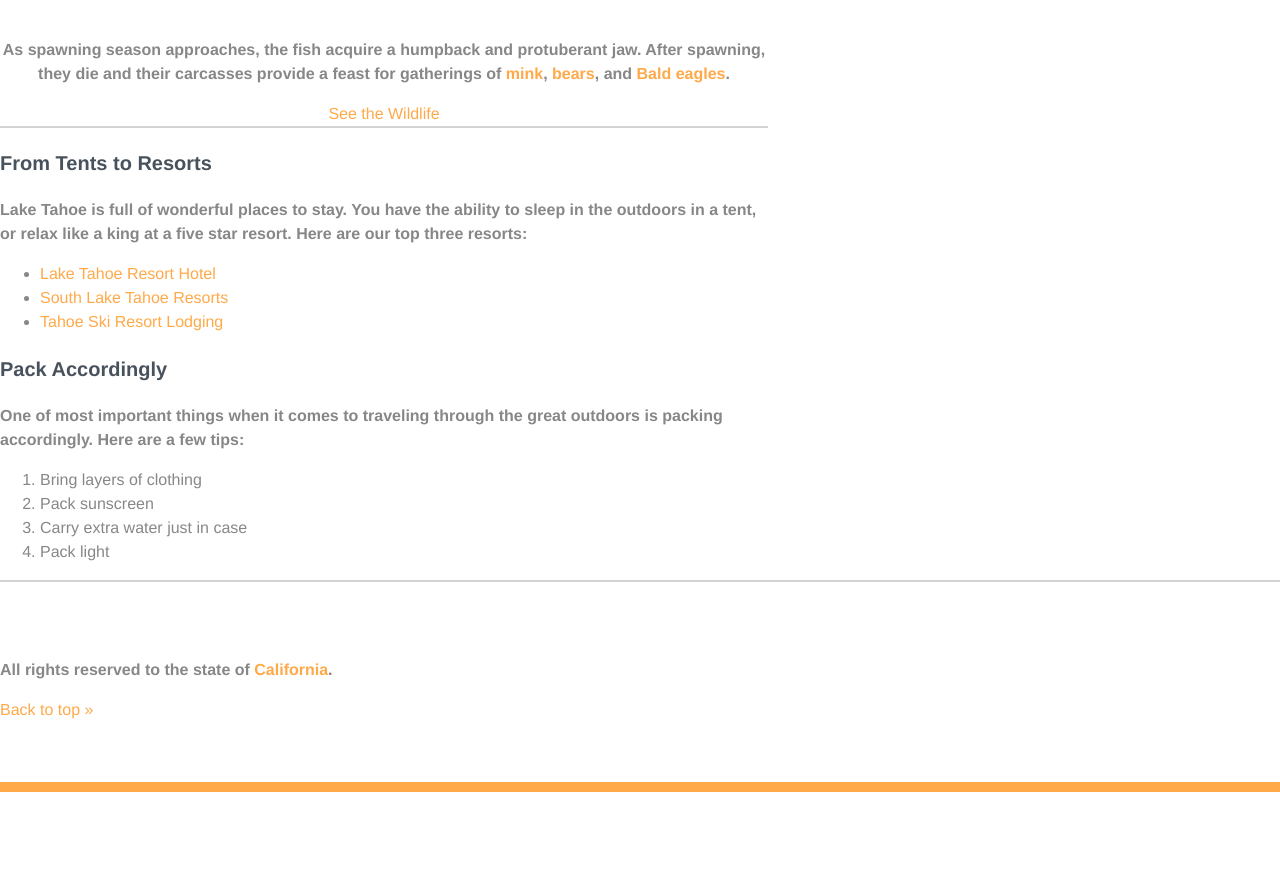
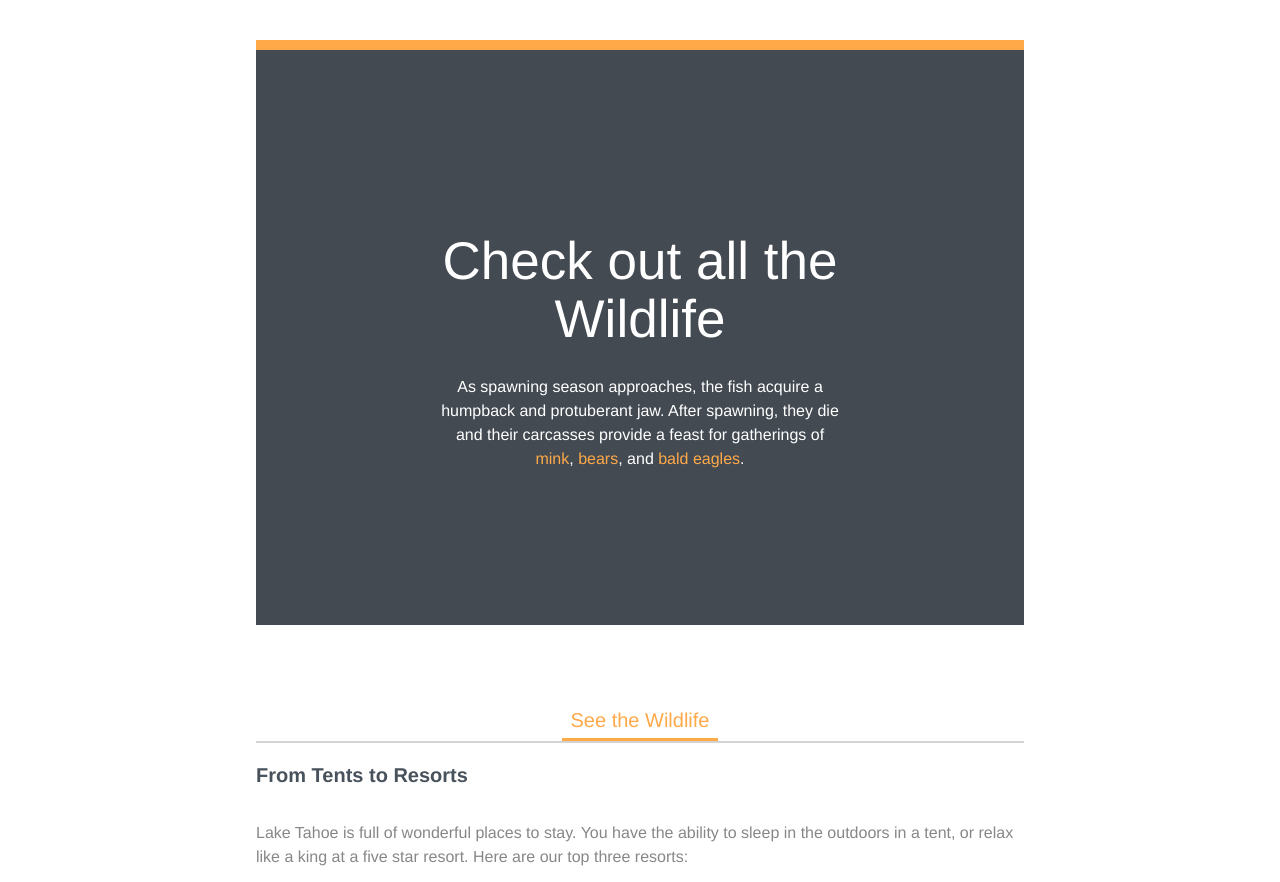
Before and after one commit to ferreret/th-intro-css, a plain HTML site: page index.html in a window 1280 px wide. Shown: the part 536-1418 px from the top of the page. Before the commit the page ends 1328 px from the top, so only its background shows below. Drawn offline with Linux system fonts and the light colour scheme.

Commit message:
Box model y display

```diff
--- a/css/styles.css
+++ b/css/styles.css
@@ -1,40 +1,44 @@
-/* Type Selectors ------------------ */
+/* Base Styles -------------------- */
 
 body {
   color: #878787;
   margin: 0;
-  /*font-size: 1em;
-  font-family: "Helvetica Neue", Helvetica, Arial, sans-serif;
-  line-height: 1.5;*/ /*Sin unidades quiere decir que es proporcional al tamaño de la fuente */
-  font: normal 1em/1.5 "Helvetica Neue", Helvetica, Arial, sans-serif; /*Modo corto*/
+  font: 1em/1.5 "Helvetica Neue", Helvetica, Arial, sans-serif;
 }
 
 h1 {
-  font-size: 5.625em;
-  color: rgba(255,255,255,.5);
+  font-size: 5.625rem; /* 90px/16px  */
+  color: rgba(255, 255, 255, 1);
   text-transform: uppercase;
   font-weight: normal;
   line-height: 1.3;
 }
 
 h2 {
-  font-size: 53px;
-  text-decoration: underline;
+  font-size: 3.3125em; /* 53px/16px  */
+  font-weight: normal;
+  line-height: 1.1;
+  margin-bottom: .5em; /* 26px */
 }
 
 h3 {
-  font-size: 20px;
+  font-size: 1.25em; /* 20px/16px  */
   color: #48525c;
+  line-height: 1.2;
+  margin-bottom: 1.7em;
 }
 
-p {
-  font-weight: bold;
-}
+/*li {
+  display: inline-block;
+  padding: 0 12px;
+  border-right: solid 1px;
+  margin: 80px 0;
+}*/
 
 /* Pseudo-classes ------------------ */
 
 a:link {
-  color: #ffa949;
+  color: rgb(255, 169, 73);
   text-decoration: none;
 }
 
@@ -43,22 +47,14 @@ a:visited {
 }
 
 a:hover {
-  color: rgba(255, 169, 73, .4)
+  color: rgba(255, 169, 73, .4);
 }
 
 a:active {
   color: lightcoral;
 }
 
-/* ID Selectors -------------------- */
-
-#main-footer {
-  padding-top: 60px;
-  padding-bottom: 60px;
-  border-bottom: solid 10px #ffa949;
-}
-
-/* Class Selectors ----------------- */
+/* Main Styles --------------------- */
 
 .main-header {
   background-color: #ffa949;
@@ -66,19 +62,51 @@ a:active {
 
 .title {
   color: white;
-  font-size: 1.625em;
+  font-size: 1.625rem; /* 26px/16px */
+}
+
+.intro {
+  font-size: 1.25em; /* 20px/16px */
+  line-height: 1.6;
 }
 
 .primary-content,
-.main-header {
+.main-header,
+.main-footer {
   text-align: center;
 }
 
-.primary-content,
-.secondary-content {
-	width: 60%;
+.callout {
+  font-size: 1.25em;
+  border-bottom: 3px solid;
+  padding: 0 9px 3px;
+  margin-top: 20px;
+  display: inline-block; /* Esto es necesario porque si no no se ven los márgenes */
+}
+
+.main-footer {
+  padding-top: 60px;
+  padding-bottom: 60px;
+  border-bottom: 10px solid #ffa949;
 }
 
 .t-border {
-  border-top: 2px solid lightgrey; /* Top border styles */
+  border-top: 2px solid lightgrey;
 }
+
+/* Layout Styles ------------------ */
+
+.primary-content,
+.secondary-content {
+  width: 60%;
+  margin: auto;
+}
+
+.wildlife {
+  color: white;
+  background-color: #434a52;
+  padding: 18% 24%;
+  border-top: 10px solid #ffa949;
+  margin: 105px 0 60px;
+
+}
--- a/index.html
+++ b/index.html
@@ -6,23 +6,29 @@
   </head>
   <body>
     <header id="top" class="main-header">
-      <span class="title">Journey through the Sierra Nevada Mountains</span>
+      <span class="title">Journey Through the Sierra Nevada Mountains</span>
       <h1>Lake Tahoe, California</h1>
     </header>
-
     <div class="primary-content t-border">
-      <p>
+      <p class="intro">
         Lake Tahoe is one of the most breathtaking attractions located in California. It's home to a number of ski resorts, summer outdoor recreation, and tourist attractions. Snow and skiing are a significant part of the area's reputation.
       </p>
-      <a href="#more">Find out more</a>
+      <a class="callout" href="#more">Find out more</a>
+
+      <div class="wildlife">
+
         <h2>Check out all the Wildlife</h2>
         <p>
-        As spawning season approaches, the fish acquire a humpback and protuberant jaw. After spawning, they die and their carcasses provide a feast for gatherings of <a href="#mink">mink</a>, <a href="#bears">bears</a>, and <a href="#eagles">Bald eagles</a>.
+          As spawning season approaches, the fish acquire a humpback and protuberant jaw. After spawning, they die and their carcasses provide a feast for gatherings of <a href="#mink">mink</a>, <a href="#bears">bears</a>, and <a href="#eagles">bald eagles</a>.
         </p>
-      <a href="#wildlife">See the Wildlife</a>
+
       </div>
 
+      <a class="callout" href="#wildlife">See the Wildlife</a>
+    </div><!-- End .primary-content -->
+
     <div class="secondary-content t-border">
+      <div>
         <h3>From Tents to Resorts</h3>
         <p>
           Lake Tahoe is full of wonderful places to stay. You have the ability to sleep in the outdoors in a tent, or relax like a king at a five star resort. Here are our top three resorts:
@@ -32,6 +38,8 @@
           <li><a href="#resorts">South Lake Tahoe Resorts</a></li>
           <li><a href="#lodging">Tahoe Ski Resort Lodging</a></li>
         </ul>
+      </div>
+      <div>
         <h3>Pack Accordingly</h3>
         <p>
           One of most important things when it comes to traveling through the great outdoors is packing accordingly. Here are a few tips:
@@ -43,8 +51,9 @@
           <li>Pack light</li>
         </ol>
       </div>
+    </div><!-- End .secondary-content -->
 
-    <footer id="main-footer" class="t-border">
+    <footer class="main-footer">
       <p>All rights reserved to the state of <a href="#">California</a>.</p>
       <a href="#top">Back to top &raquo;</a>
     </footer>
```
Lines whose indentation alone changed are shown as unchanged.
